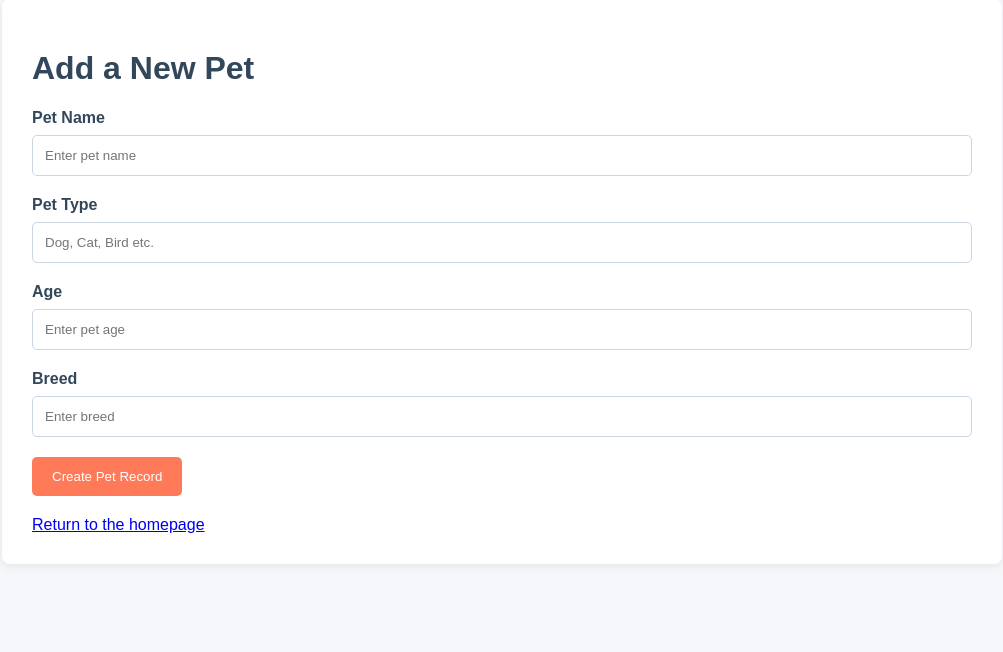
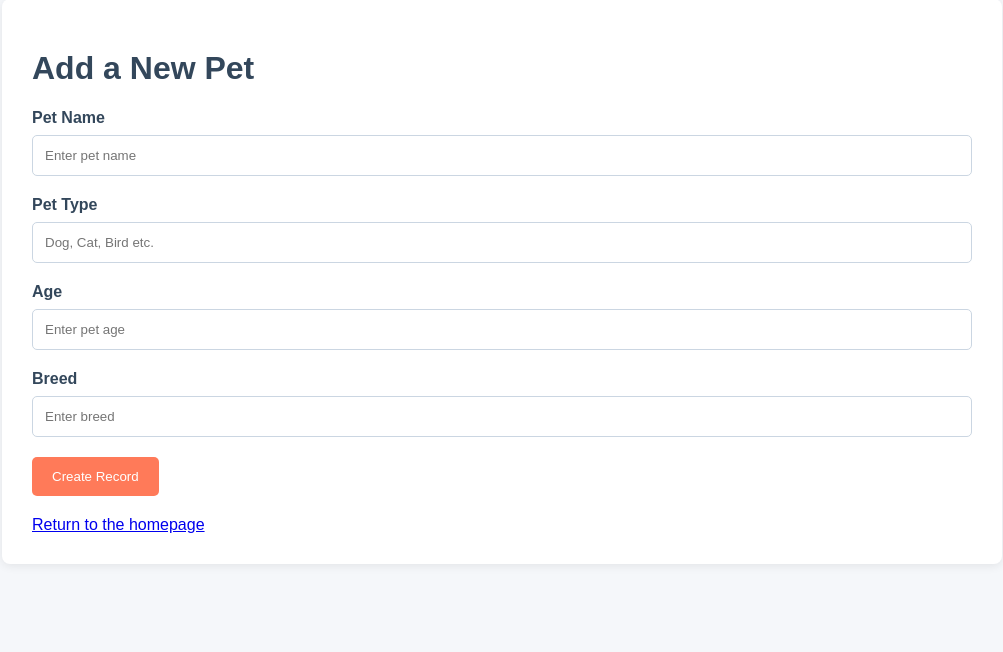
Before and after one commit to HubSpot-Academy/integrating-with-hubspot-i-foundations-practicum, a Node server app: page /update-cobj in a window 1280 px wide. Shown: the part 61-713 px from the top of the page, without its empty margins (138-1141 px from the left). Run offline with Node 20, Linux system fonts and the light colour scheme.

Commit message:
changes to update template

```diff
--- a/views/updates.pug
+++ b/views/updates.pug
@@ -53,6 +53,6 @@ html
             required
           )
 
-        button(type="submit") Create Pet Record
+        button(type="submit") Create Record
 
       a(href="/") Return to the homepage
```
